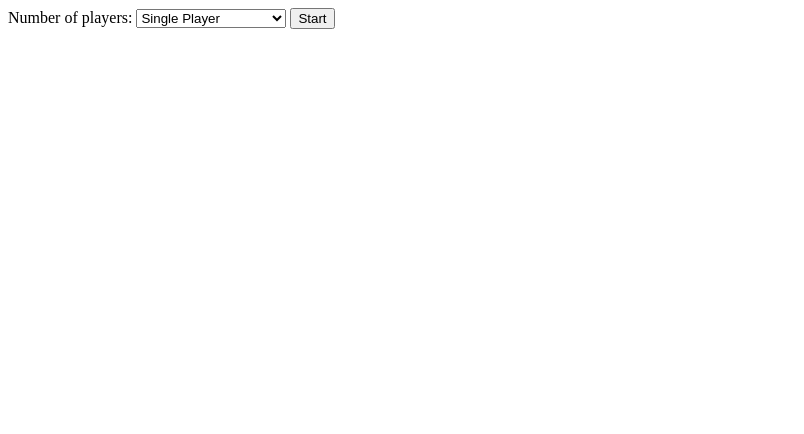
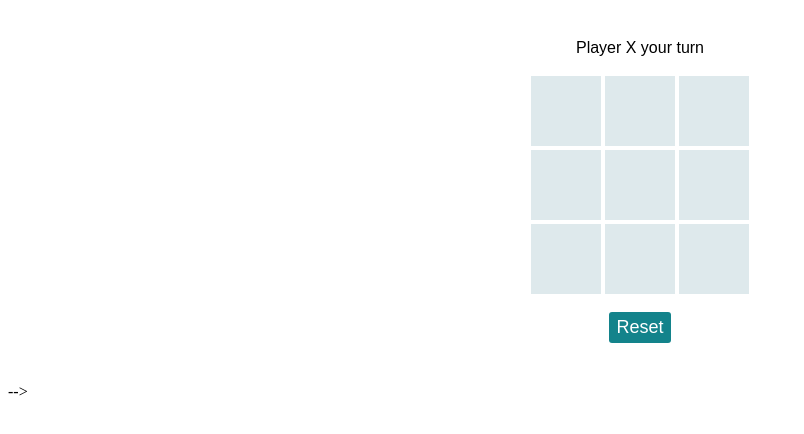
Before and after one commit to vijayindalkar/tictactoe, a plain HTML site: page tictactoe/index.html in a window 1280 px wide. Shown: the whole page, without its empty margins (0-804 px from the left). Drawn offline with Linux system fonts and the light colour scheme.

Commit message:
updated using tr

```diff
--- a/tictactoe/index.html
+++ b/tictactoe/index.html
@@ -1,5 +1,6 @@
 <html>
     <head>
+        <link rel="stylesheet" href="style.css">
         <script src="main.js">
             // function nextStep()
             // {
@@ -9,12 +10,33 @@
         </script>
     </head>
     <body>
-            <label for="quantity">Number of players:</label>
-            <select id="numberOfPlayers">
-                <option value="1">Single Player</option>
-                <option value="2">Multiplayer(2 players)</option>
-            </select>
-                <button onclick="nextStep()">Start</button>
+        <div class="container-out">
+            <div class="container-in">
+            <div class="table-container">
+                <p>Player <span id="player">X</span> your turn</p>
+                <table align="center">
+                <tr>
+                    <td><div class="box"></div></td>
+                    <td><div class="box"></div></td>
+                    <td><div class="box"></div></td>
+                </tr>
+                <tr>
+                    <td><div class="box"></div></td>
+                    <td><div class="box"></div></td>
+                    <td><div class="box"></div></td>
+                </tr>
+                <tr>
+                    <td><div class="box"></div></td>
+                    <td><div class="box"></div></td>
+                    <td><div class="box"></div></td>
+                </tr>
+                </table>
+
+                <h2 id="message">Player <span id="winner"></span> Wins</h2>
+                <button id="reset">Reset</button>
+            </div>
+            </div>
+        </div>
 
     </body>
-</html>
+</html> -->
--- a/tictactoe/main.js
+++ b/tictactoe/main.js
@@ -14,7 +14,7 @@
 
 
 var gameStillOn = true;
-var winner = none;
+var winner = null;
 playerOne = "X"
 var arr = [
     ["-","-","-"],
@@ -45,12 +45,12 @@ var arr = [
 
 
 function isEmpty(){
-    // if (emptyboard == newBoard){
-    //     return true;
-    // }
-    // else{
-    //     return false;
-    // }
+    if (emptyboard == newBoard){
+        return true;
+    }
+    else{
+        return false;
+    }
 }
 
 
@@ -86,7 +86,7 @@ function startGameMultiplayer(){
         if(winner == "X" || winner == "O"){
             document.write(winner + " won.");
         }
-        else if(winner == None){
+        else if(winner == null){
         document.write("Tie.");
         }
 }
@@ -160,7 +160,7 @@ function checkRows(){
         return arr[1][2];
     }
     else{
-        winner = None;
+        winner = Null;
     }
 
 }
@@ -180,7 +180,7 @@ function checkDiagonals(){
         return arr[0][2];
     }
     else{
-        winner = None;
+        winner = Null;
     }
 
 
--- /dev/null
+++ b/tictactoe/style.css
@@ -0,0 +1,52 @@
+.container-out {
+    font-family: "Fira Sans", sans-serif;
+    padding: 15px 0;
+  }
+
+  .container-in {
+    width: 97%;
+    margin: 0 auto;
+  }
+  .table-container {
+    margin: 10 auto;
+    text-align: center;
+  }
+
+  .box {
+    min-width: 70px;
+    min-height: 70px;
+    background: #dee9ec;
+    text-align: center;
+    vertical-align: center;
+    font-size: 50px;
+    font-weight: 900;
+    cursor: pointer;
+  }
+
+  .box:hover {
+    opacity: 0.7;
+  }
+
+  .table-container h2 {
+    color: #0d8b70;
+    display: none;
+  }
+
+  .table-container button {
+    border: none;
+    background: #13838b;
+    color: white;
+    border-radius: 3px;
+    padding: 5px 7px;
+    font-size: 18px;
+    cursor: pointer;
+    margin: 15px;
+  }
+
+  .table-container button:hover {
+    opacity: 0.7;
+  }
+
+  .table-container button:focus {
+    outline: none;
+  }
```
